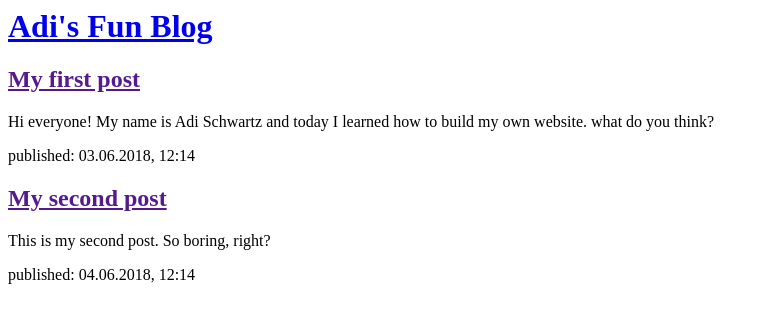
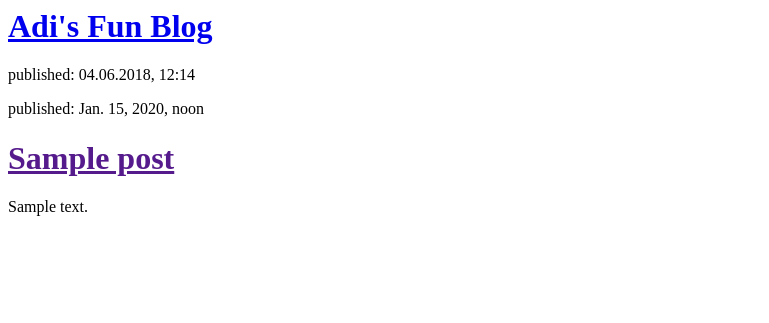
Before and after one commit to adiadi00/my-first-blog, a Django app: template blog/templates/blog/post_list.html in a window 1280 px wide. Shown: the top 323 px of the page, without its empty margins (0-769 px from the left). Run offline with Django 3.2, Linux system fonts and the light colour scheme; the template is opened without the code that fills it: values that come from a table or form of the project are taken from there, others are empty; tables that the repository leaves empty hold one stand-in row (values such as "Sample post").

Commit message:
Modified templates to display posts from database.

```diff
--- a/blog/templates/blog/post_list.html
+++ b/blog/templates/blog/post_list.html
@@ -7,17 +7,13 @@
             <h1><a href="/">Adi's Fun Blog</a></h1>
         </div>
 
-        <div>
-
-            <h2><a href="">My first post</a></h2>
-            <p>Hi everyone! My name is Adi Schwartz and today I learned how to build my own website. what do you think?</p>
-        </div>
-
-        <div>
-            <p>published: 03.06.2018, 12:14</p>
-            <h2><a href="">My second post</a></h2>
-            <p>This is my second post. So boring, right?</p>
-        </div>
  <p>published: 04.06.2018, 12:14</p>
     </body>
 </html>
+{% for post in posts %}
+    <div>
+        <p>published: {{ post.published_date }}</p>
+        <h1><a href="">{{ post.title }}</a></h1>
+        <p>{{ post.text|linebreaksbr }}</p>
+    </div>
+{% endfor %}
--- a/blog/views.py
+++ b/blog/views.py
@@ -1,4 +1,7 @@
 from django.shortcuts import render
+from django.utils import timezone
+from .models import Post
 
 def post_list(request):
-    return render(request, 'blog/post_list.html', {})
+    posts = Post.objects.filter(published_date__lte=timezone.now()).order_by('published_date')
+    return render(request, 'blog/post_list.html', {'posts': posts})
```
